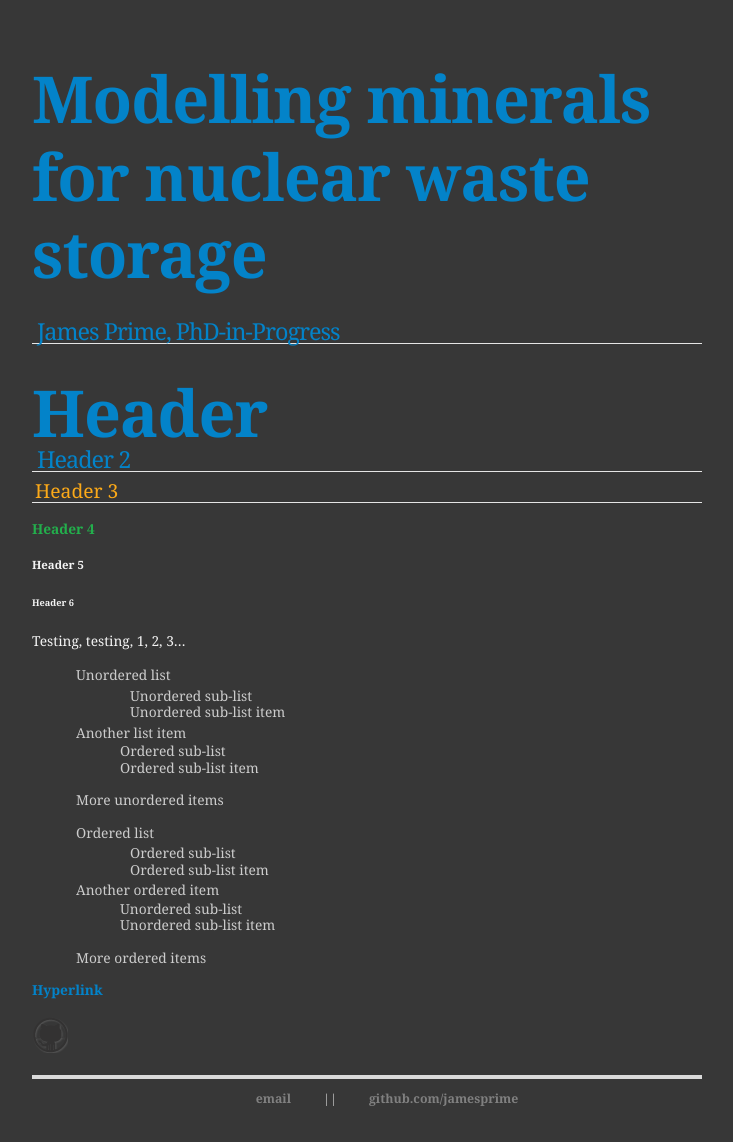
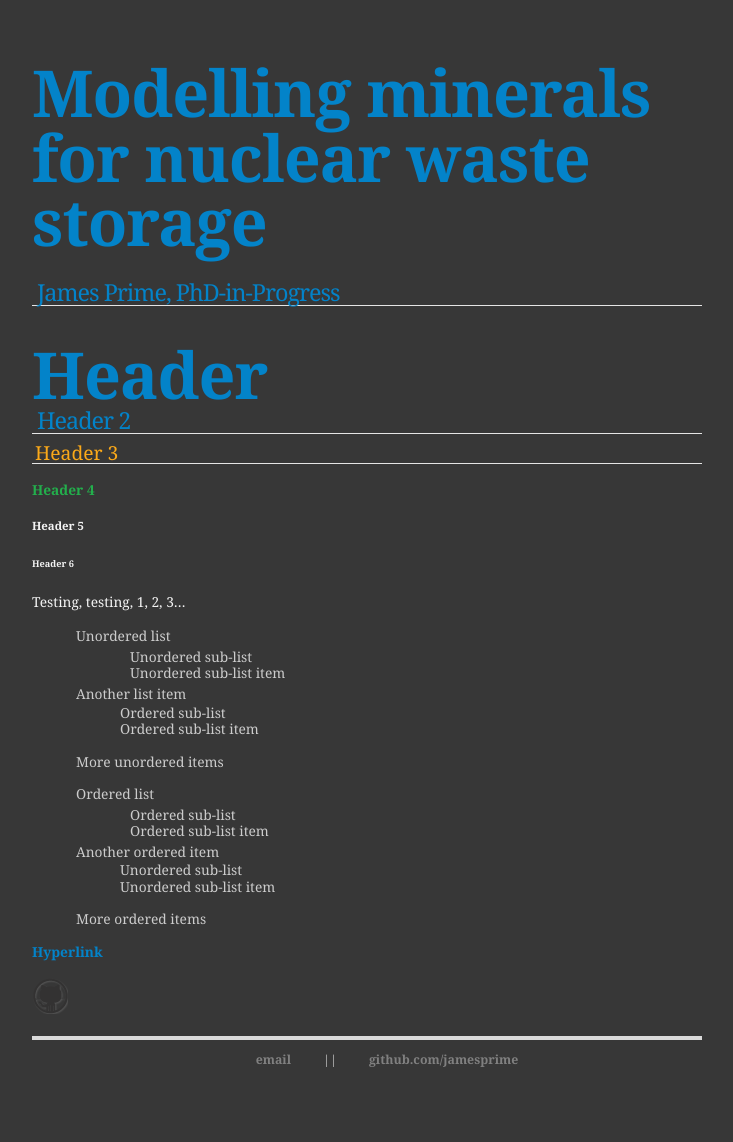
Before and after one commit to jamesprime/jamesprime.github.io, a Jekyll site: the page built from _pages/test/index.md, in a window 1280 px wide. Shown: the whole page, without its empty margins (273-1006 px from the left). Built offline with Jekyll 4.4.1, drawn with Linux system fonts in a browser that asks for light colours; nearby versions of some CDN libraries; after the commit the page ends 1104 px from its top, so only the background shows below that.

Commit message:
Updated _sass/jamesprime.scss
Changed header h1 line-height: 1.2em to 1em, as a test

```diff
--- a/_sass/uberduper.scss
+++ b/_sass/uberduper.scss
@@ -147,7 +147,7 @@ pre {
 .header {
     h1 {
         // font: 40px/48px Merriweather, Georgia, Charter, 'Bitstream Charter', serif;
-        line-height: 1.2em;
+        line-height: 1em;
     }
 }
 
```
